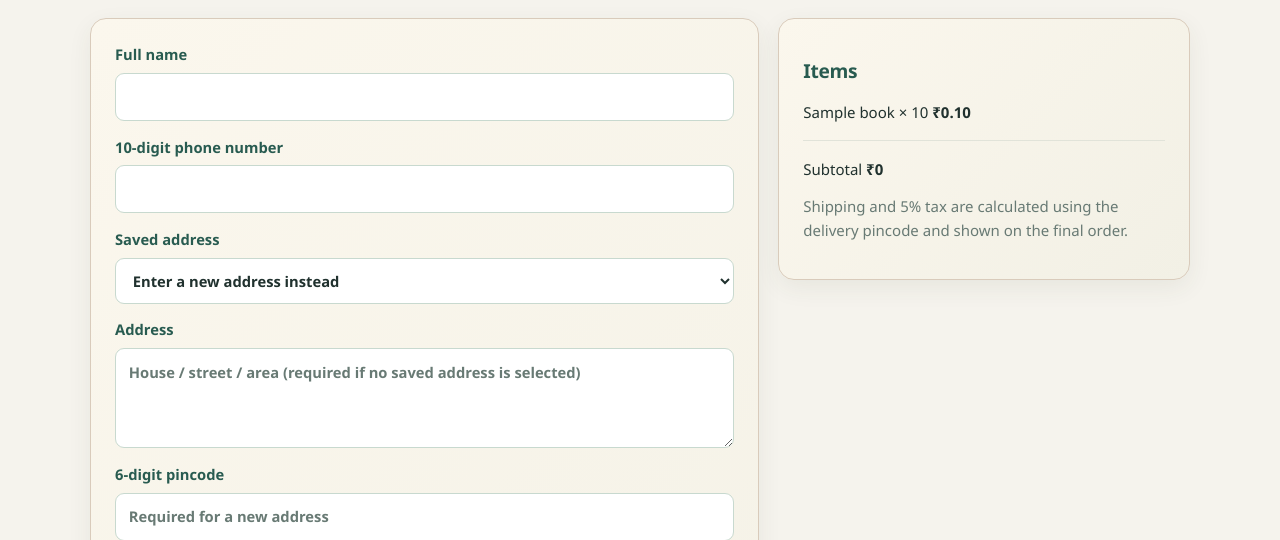
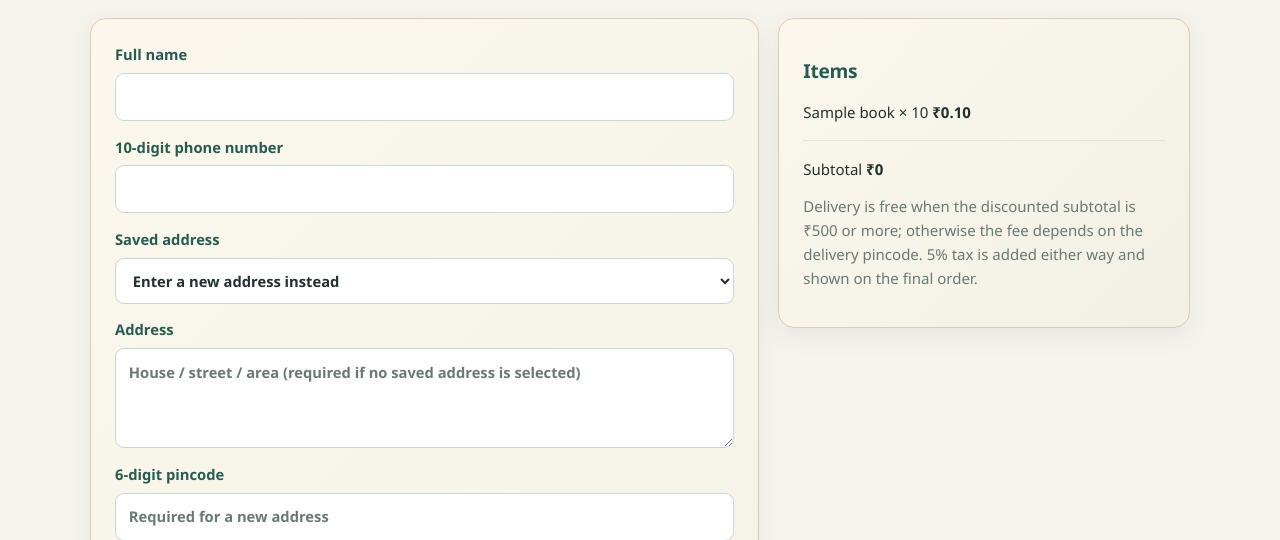
Before and after one commit to JamesReddy19/PageTurnerBooks, a Flask app: template templates/checkout.html in a window 1280 px wide. Shown: the part 203-743 px from the top of the page. Run offline with Flask 3, Linux system fonts and the light colour scheme; the template is opened without the code that fills it: most values are stand-ins (such as "Sample title", 1, 10 or a date in 2020).

Commit message:
AppJet agent update (2 files)
- Edit templates/cart.html
- Edit templates/checkout.html

```diff
--- a/templates/cart.html
+++ b/templates/cart.html
@@ -62,6 +62,7 @@
 </p>
 <p class="total-line">Estimated total before shipping and tax <strong>{{ money(total) }}</strong>
 </p>
+<p class="muted">Delivery is free when this total is {{ money(free_shipping_paise) }} or more{% if total < free_shipping_paise %}; add {{ money(free_shipping_paise - total) }} to qualify{% endif %}.</p>
 <form method="post" action="{{ url_for('shop.apply_coupon') }}" class="inline-form">
 <input type="hidden" name="csrf_token" value="{{ csrf_token }}">
 <label for="coupon-code">Coupon code</label>
--- a/templates/checkout.html
+++ b/templates/checkout.html
@@ -58,7 +58,7 @@
 <hr>
 <p>Subtotal <strong>{{ money(subtotal) }}</strong>
 </p>
-<p class="muted">Shipping and 5% tax are calculated using the delivery pincode and shown on the final order.</p>
+<p class="muted">Delivery is free when the discounted subtotal is {{ money(free_shipping_paise) }} or more; otherwise the fee depends on the delivery pincode. 5% tax is added either way and shown on the final order.</p>
 </aside>
 </div>
 
```
